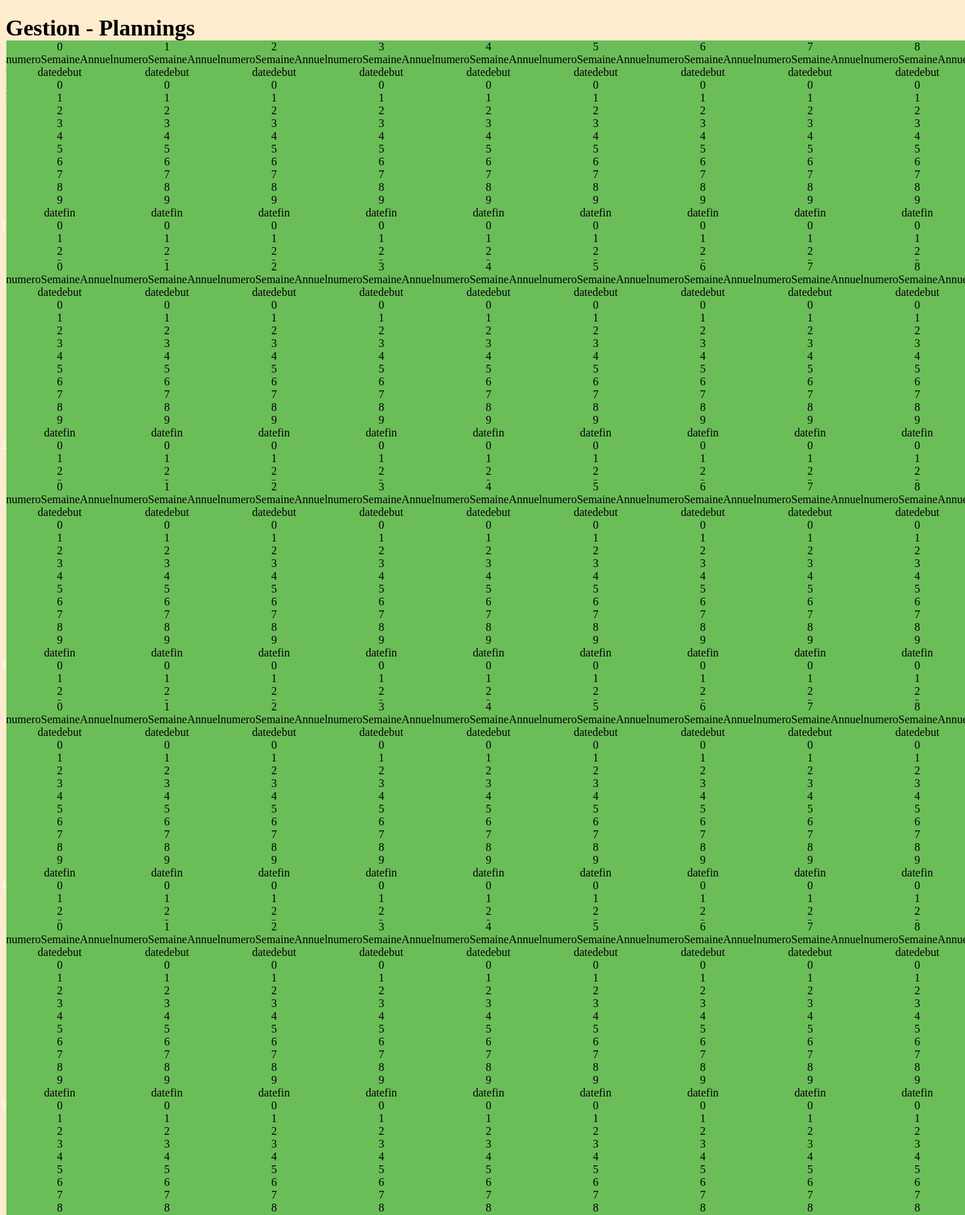
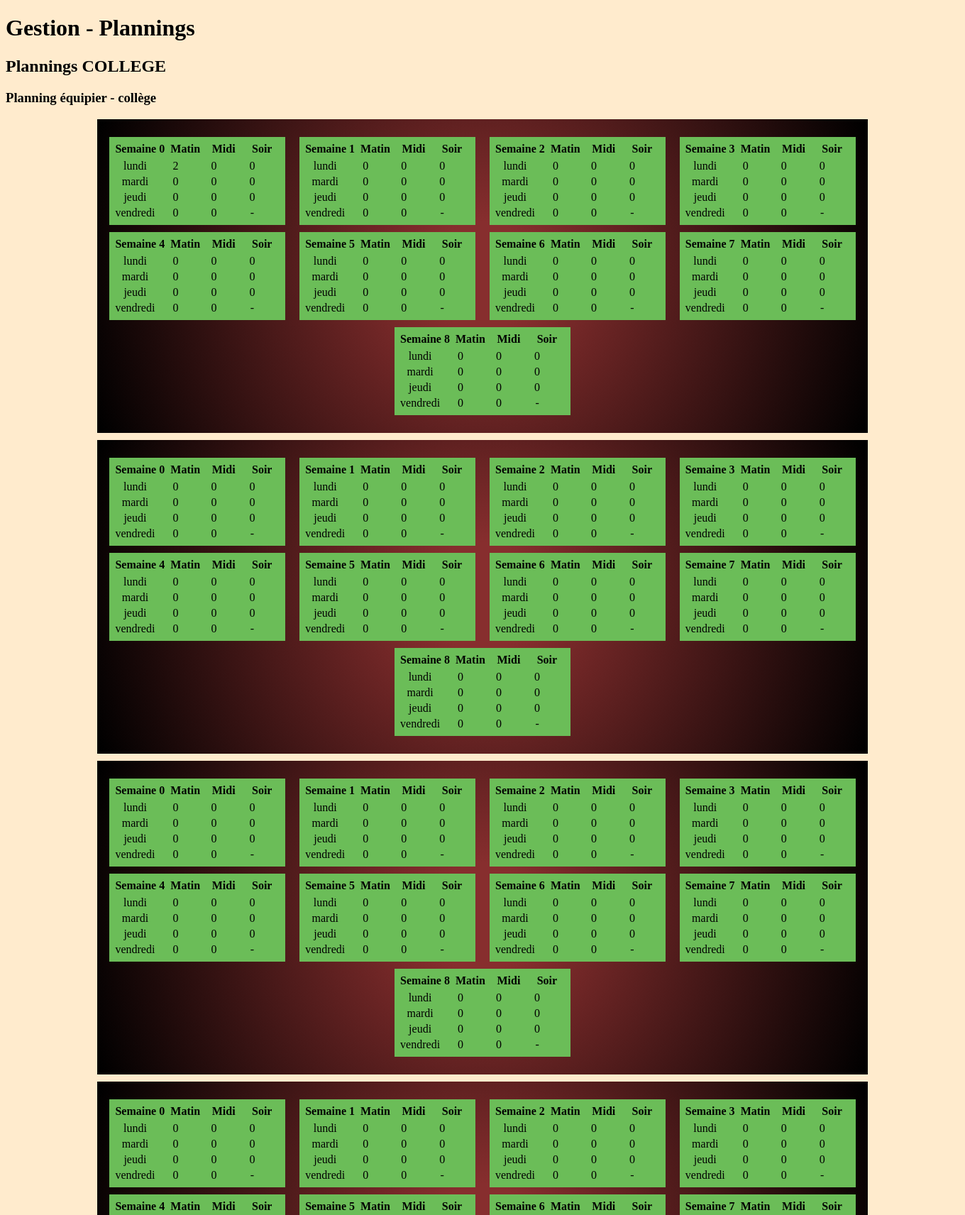
Before and after one commit to LeRatdemare/site-les-caroubiers, a Django app: page /gestion/plannings/ in a window 1360 px wide. Shown: the part 120-1832 px from the top of the page at 71% size. Run offline with Django 4.2, Linux system fonts and the light colour scheme; parts of the project's set-up code (start-up, migrations or seed data) failed here and were passed over.

Commit message:
Affichage planning - Les semaines s'affichent comme des tableaux - Beaucoup de nettoyage à faire

```diff
--- a/sitecaroubiers/plannings/static/css/styles.css
+++ b/sitecaroubiers/plannings/static/css/styles.css
@@ -53,6 +53,12 @@
     justify-content: space-evenly;
 }
 
+td,
+th {
+    min-width: 50px;
+    margin: 5px;
+}
+
 /* ---------------------- CLASSES ----------------------*/
 
 .centered {
@@ -64,7 +70,8 @@
 
 .period-div {
     width: 80%;
-    height: 300px;
+    min-height: 300px;
+    padding: 20px 5px;
     margin: 10px auto;
     background: radial-gradient(circle, rgba(135, 46, 46, 1) 13%, rgba(0, 0, 0, 1) 99%);
 
@@ -74,15 +81,16 @@
 
     display: flex;
     flex-direction: row;
-    flex-wrap: nowrap;
+    flex-wrap: wrap;
     justify-content: center;
     align-items: center;
     align-content: stretch;
 }
 
 .week-div {
-    display: block;
+    display: flex;
     flex-grow: 0;
+    flex-direction: column;
     flex-shrink: 1;
     flex-basis: auto;
     align-self: auto;
@@ -90,9 +98,17 @@
     background-color: rgb(107, 189, 88);
 
     /* vertical-align: middle; */
+    margin: 5px 10px;
+    padding: 5px;
     text-align: center;
     color: #000000;
 }
 
+.day-div {
+    display: flex;
+    flex-direction: row;
+
+}
+
 
 /* ---------------------- IDs ----------------------*/
--- a/sitecaroubiers/plannings/static/js/planning_generation.js
+++ b/sitecaroubiers/plannings/static/js/planning_generation.js
@@ -31,7 +31,7 @@
         let periodDiv = document.createElement("div"); // Div qui contient la période
         semaines = planning[periodName]['semaines']; // Liste d'objets JSON [{lundi:..., mardi:...,...},{...},...]
         // Paramètrage de la div
-        periodDiv.innerHTML = periodName;
+        // periodDiv.innerHTML = periodName;
         periodDiv.setAttribute("class", "period-div");
         periodDiv.setAttribute("id", periodCurrentId);
         planningBlock.appendChild(periodDiv) // On attache la période dans sa div parent
@@ -41,46 +41,79 @@
             // On déclare les variables pour la semaine en cours
             weekCurrentId = periodCurrentId + '-W' + numSemaine
             semaine = semaines[numSemaine]; // Au format {lundi:..., mardi:..., etc...}
-            let weekDiv = document.createElement("div");
-            // Paramètrage de la div
-            weekDiv.innerHTML = numSemaine;
-            weekDiv.setAttribute("class", "week-div");
-            weekDiv.setAttribute("id", weekCurrentId);
-            periodDiv.appendChild(weekDiv);
+            let weekTab = document.createElement("table");
+            // Paramètrage du tableau
+            // weekTab.innerHTML = "Semaine " + numSemaine;
+            // Création du header
+            weekTableHead = document.createElement("thead");
+            weekTableBody = document.createElement("tbody");
+            weekHeadRow = document.createElement("tr");
+            weekTableHeadTitle = document.createElement("th");
+            weekTableHeadTitle.innerHTML = ("Semaine " + numSemaine)
+            weekHeadRow.appendChild(weekTableHeadTitle);
+            weekTableHeadMatin = document.createElement("th");
+            weekTableHeadMatin.innerHTML = ("Matin")
+            weekHeadRow.appendChild(weekTableHeadMatin);
+            weekTableHeadMidi = document.createElement("th");
+            weekTableHeadMidi.innerHTML = ("Midi")
+            weekHeadRow.appendChild(weekTableHeadMidi);
+            weekTableHeadSoir = document.createElement("th");
+            weekTableHeadSoir.innerHTML = ("Soir")
+            weekHeadRow.appendChild(weekTableHeadSoir);
+            // Ajout du header et du body dans le tableau
+            weekTableHead.appendChild(weekHeadRow);
+            weekTab.appendChild(weekTableHead);
+            weekTab.appendChild(weekTableBody);
+
+            weekTab.setAttribute("class", "week-div");
+            weekTab.setAttribute("id", weekCurrentId);
+            periodDiv.appendChild(weekTab);
             // On parcours la semaine jour par jour
-            for (jourName in semaine) {
+            for (numJour in semaine['jours']) {
                 // Variables du jour
-                dayCurrentId = weekCurrentId + '-' + jourName
-                jour = semaine[jourName]; // Au format {matin:..., midi:..., soir:...}
-                let dayDiv = document.createElement("div");
+                jourName = semaine['jours'][numJour]['label'];
+                dayCurrentId = weekCurrentId + '-' + jourName;
+                jour = semaine['jours'][numJour]; // Au format {matin:..., midi:..., soir:...}
+                let dayRow = document.createElement("tr");
+                dayLabelTableData = document.createElement("td");
+                dayLabelTableData.innerHTML = jourName;
+                dayRow.appendChild(dayLabelTableData);
                 // Paramètrage de la div
-                dayDiv.innerHTML = jourName;
-                dayDiv.setAttribute("class", "day-div");
-                dayDiv.setAttribute("id", dayCurrentId);
-                weekDiv.appendChild(dayDiv);
+                // dayRow.innerHTML = jourName;
+                // dayDiv.setAttribute("class", "day-div");
+                dayRow.setAttribute("id", dayCurrentId);
+                weekTableBody.appendChild(dayRow);
                 // On parcours le jour créneau par créneau
-                for (slotName in jour) {
-                    // Initialisation des variables du jour
-                    slotCurrentId = dayCurrentId + '-' + slotName
-                    slot = jour[slotName]; // Au format {equipiers:...,heure_arrivee_premier_enfant:...} (si matin)
-                    let slotDiv = document.createElement("div");
-                    // Paramètrage de la div
-                    slotDiv.innerHTML = slotName;
-                    slotDiv.setAttribute("class", "slot-div");
-                    slotDiv.setAttribute("id", slotCurrentId);
-                    dayDiv.appendChild(slotDiv);
-                    // On parcours le créneau équipier par équipier
-                    for (numEquipier in slot['equipiers']) {
-                        // Initialisation des variables de l'équipier
-                        teamMemberCurrentId = slotCurrentId + '-E' + numEquipier
-                        teamMember = slot['equipiers'][numEquipier];
-                        let teamMemberDiv = document.createElement("div");
-                        // Paramètrage de la div
-                        teamMemberDiv.innerHTML = teamMember;
-                        teamMemberDiv.setAttribute("class", "team-member-div");
-                        teamMemberDiv.setAttribute("id", teamMemberCurrentId);
-                        slotDiv.appendChild(teamMemberDiv);
+                // console.log(jour)
+                for (slotName of ["matin", "midi", "soir"]) {
+                    // Initialisation des variables du slot
+                    // Paramètrage du td
+                    let slotTableData = document.createElement("td");
+                    slotCurrentId = dayCurrentId + '-' + slotName;
+                    slotTableData.setAttribute("id", slotCurrentId);
+                    try {
+                        slot = jour[slotName]; // Au format {equipiers:...,heure_arrivee_premier_enfant:...} (si matin)
+                        slotTableData.innerHTML = slot['equipiers'].length;
+                        dayRow.appendChild(slotTableData);
                     }
+                    catch (err) {
+                        slotTableData.innerHTML = "-";
+                        dayRow.appendChild(slotTableData);
+                        continue;
+                    }
+                    // // slotDiv.setAttribute("class", "slot-div");
+                    // // On parcours le créneau équipier par équipier
+                    // for (numEquipier in slot['equipiers']) {
+                    //     // Initialisation des variables de l'équipier
+                    //     teamMemberCurrentId = slotCurrentId + '-E' + numEquipier
+                    //     teamMember = slot['equipiers'][numEquipier];
+                    //     let teamMemberDiv = document.createElement("div");
+                    //     // Paramètrage de la div
+                    //     teamMemberDiv.innerHTML = teamMember;
+                    //     teamMemberDiv.setAttribute("class", "team-member-div");
+                    //     teamMemberDiv.setAttribute("id", teamMemberCurrentId);
+                    //     slotTableData.appendChild(teamMemberDiv);
+                    // }
                 }
             }
         }
--- a/sitecaroubiers/plannings/views.py
+++ b/sitecaroubiers/plannings/views.py
@@ -133,4 +133,5 @@
     _file = open('plannings/static/json/planning_equipiers.json')
     planning_json = json.loads("".join(_file.readlines()))
     _file.close()
+    print(planning_json)
     return JsonResponse(planning_json)
```
Also changed, not shown: sitecaroubiers/plannings/static/json/planning_equipiers.json.
